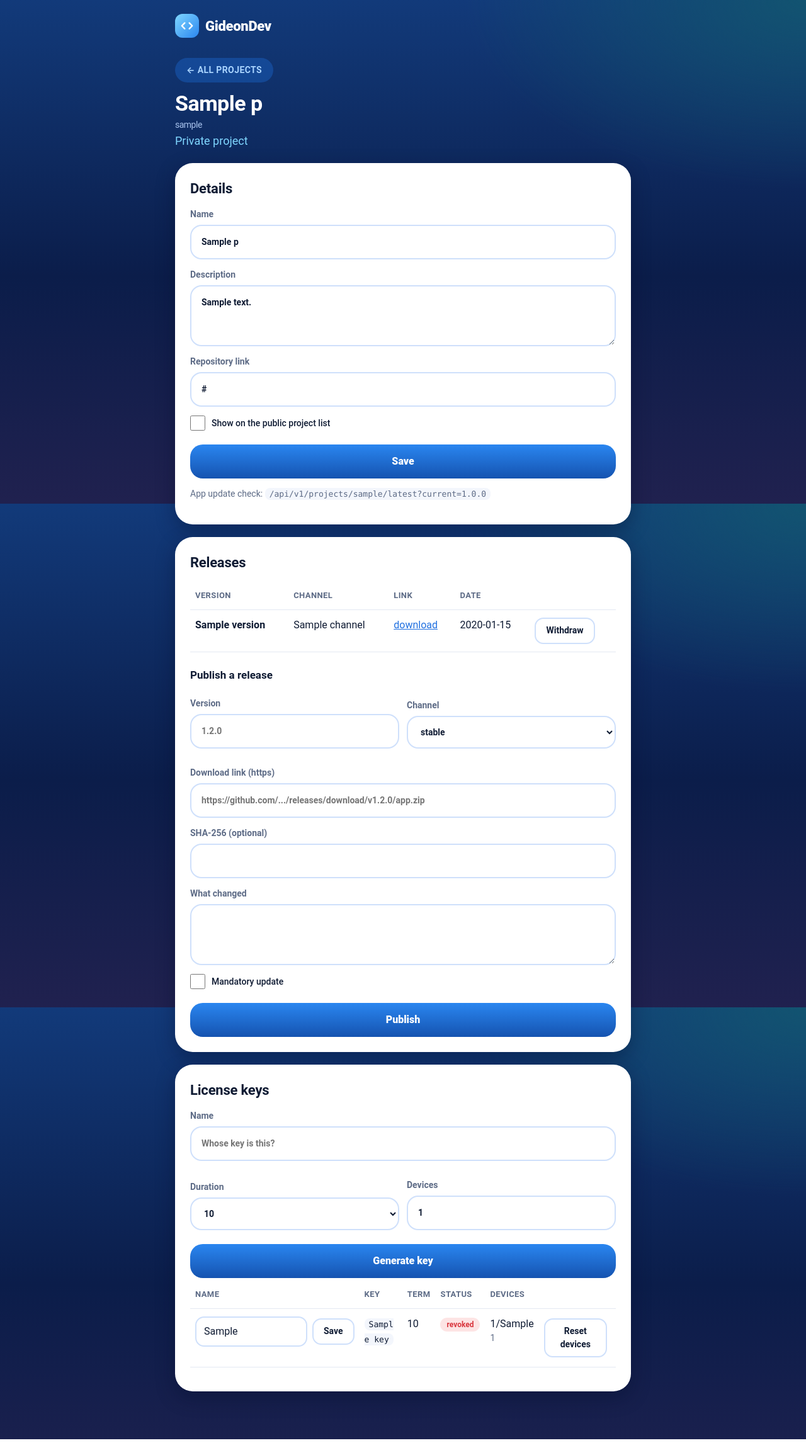
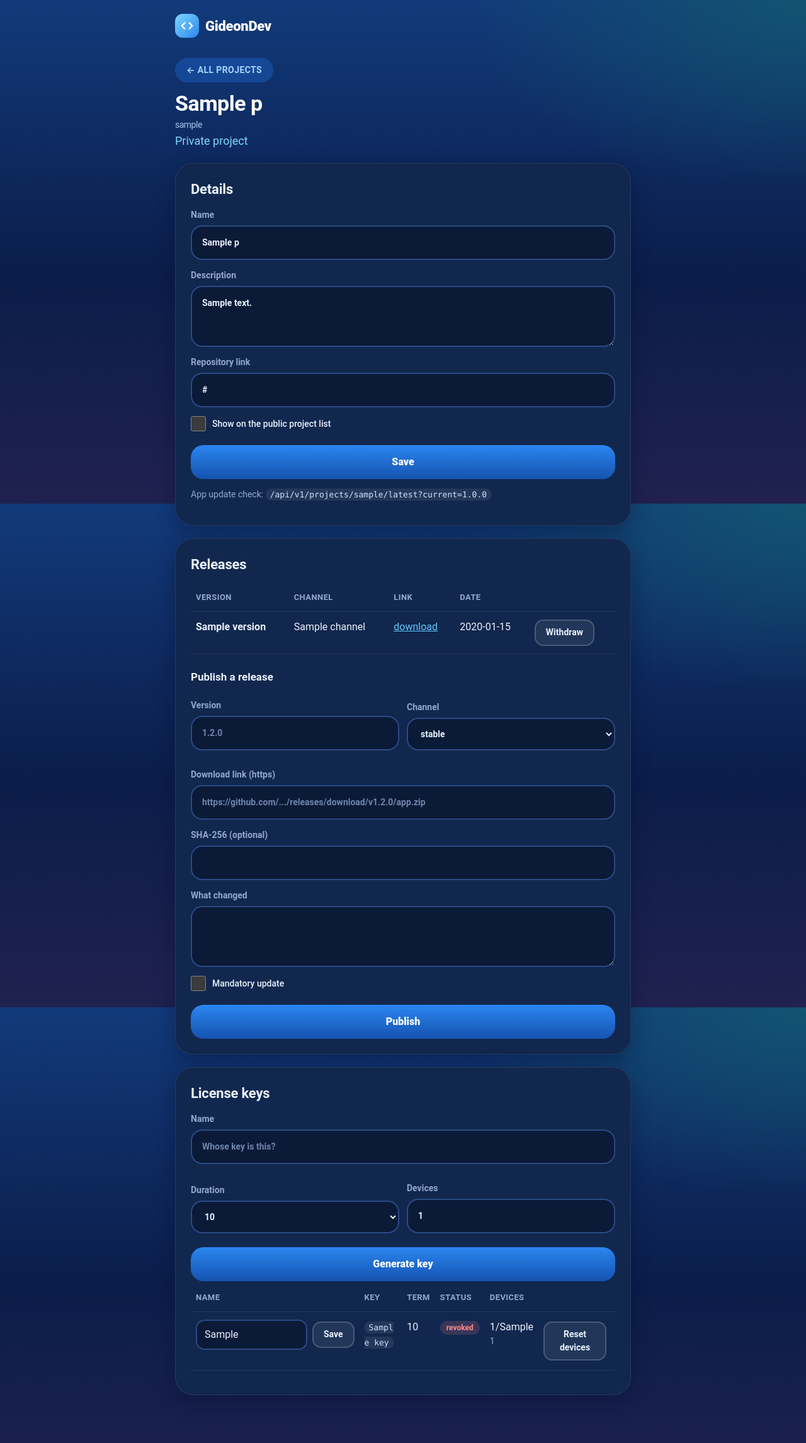
Before and after one commit to Gideonshaz/gideondev-portal, a Flask app: template templates/project.html in a window 1280 px wide. Shown: the whole page at 63% size. Run offline with Flask 3, Linux system fonts and the light colour scheme; the template is opened without the code that fills it: most values are stand-ins (such as "Sample title", 1, 10 or a date in 2020); parts of the project's set-up code (start-up, migrations or seed data) failed here and were passed over; some libraries are stand-ins or nearby versions.

Commit message:
Dark navy theme: consistent tiles, softer cards, cyan accents
Co-Authored-By: Claude Sonnet 5.5 <noreply@anthropic.com>
Claude-Session: https://claude.ai/code/session_01AGY16ZMduP72aiVogSh5pD

```diff
--- a/static/style.css
+++ b/static/style.css
@@ -1,10 +1,11 @@
 /* GideonDev Portal — deep-blue gradient, big rounded white cards, pill badges.
    Plain CSS only: the site's security policy allows no outside fonts or inline styles. */
 :root {
-  --navy: #0b1d4a; --navy2: #12356e; --teal: #12586f;
-  --ink: #0f1b33; --muted: #5d6b86; --line: #e3e8f2; --soft: #f3f6fc;
-  --blue: #1f6fe0; --blue2: #2a86f0; --blue-dark: #1553b0;
-  --cyan: #7fd6ff; --green: #17a45b; --red: #d9363e; --amber: #c27a00;
+  color-scheme: dark;
+  --card: #12274d; --card2: #0e2040; --field: #0b1a37;
+  --ink: #eaf1ff; --muted: #93a8cc; --line: rgba(255, 255, 255, .09); --soft: rgba(255, 255, 255, .07);
+  --blue: #5cc8ff; --blue2: #2a86f0; --blue-dark: #1553b0;
+  --cyan: #7fd6ff; --green: #6ee7a8; --red: #ff8a90; --amber: #ffc861;
   --radius: 28px;
 }
 * { box-sizing: border-box; }
@@ -43,8 +44,8 @@ h2 { margin: 0 0 14px; font-size: 22px; letter-spacing: -.2px; }
 h3 { margin: 24px 0 8px; font-size: 17px; }
 
 /* ---------- cards ---------- */
-.card { background: #fff; border-radius: var(--radius); padding: 24px; margin-bottom: 20px;
-  box-shadow: 0 10px 30px rgba(3, 12, 40, .35); overflow-x: auto; }
+.card { background: var(--card); border: 1px solid var(--line); border-radius: var(--radius); padding: 24px;
+  margin-bottom: 20px; box-shadow: 0 10px 30px rgba(3, 12, 40, .35); overflow-x: auto; }
 .narrow { max-width: 440px; margin: 40px auto; }
 .hero-card { text-align: center; }
 .badge { width: 76px; height: 76px; border-radius: 50%; margin: 0 auto 12px; display: grid;
@@ -53,28 +54,23 @@ h3 { margin: 24px 0 8px; font-size: 17px; }
 
 /* ---------- project list (dashboard) ---------- */
 .tile { display: flex; align-items: center; gap: 16px; padding: 20px; margin-bottom: 14px;
-  border-radius: var(--radius); background: #fff; color: var(--ink); text-decoration: none;
-  box-shadow: 0 10px 30px rgba(3, 12, 40, .3); }
-.tile:first-of-type { background: linear-gradient(135deg, #1f6fe0, #0e2f6e); color: #fff; }
+  border-radius: var(--radius); background: var(--card); border: 1px solid var(--line);
+  color: var(--ink); text-decoration: none; box-shadow: 0 10px 30px rgba(3, 12, 40, .3); }
+.tile:active { background: #163060; }
 .tile .ico { flex: none; width: 60px; height: 60px; border-radius: 50%; display: grid; place-items: center;
-  background: #e8f0ff; color: var(--blue); }
-.tile:first-of-type .ico { background: rgba(255, 255, 255, .22); color: #fff; }
+  background: rgba(92, 200, 255, .14); color: var(--cyan); }
 .tile .ico svg { width: 30px; height: 30px; }
 .tile .txt { flex: 1; min-width: 0; }
 .tile .name, .tile .meta { display: block; }
 .tile .name { font-size: 20px; font-weight: 800; letter-spacing: -.2px; }
 .tile .meta { margin-top: 3px; font-size: 15px; color: var(--muted); }
-.tile:first-of-type .meta { color: rgba(255, 255, 255, .8); }
 .tile .go { flex: none; width: 46px; height: 46px; border-radius: 50%; display: grid; place-items: center;
-  background: #fff; color: var(--navy); }
-.tile:first-of-type .go { background: #fff; }
+  background: rgba(255, 255, 255, .1); color: #fff; }
 .tile .go svg { width: 22px; height: 22px; }
 .chips { display: flex; flex-wrap: wrap; gap: 6px; margin-top: 8px; }
 .chip { padding: 3px 11px; border-radius: 999px; background: var(--soft); color: var(--muted);
   font-size: 13px; font-weight: 700; }
-.chip.on { background: #dcf5e8; color: #0d7a42; }
-.tile:first-of-type .chip { background: rgba(255, 255, 255, .2); color: #fff; }
-.tile:first-of-type .chip.on { background: #dcf5e8; color: #0d7a42; }
+.chip.on { background: rgba(110, 231, 168, .16); color: var(--green); }
 
 /* ---------- text helpers ---------- */
 .muted { color: var(--muted); font-size: 14px; font-weight: 400; }
@@ -82,19 +78,21 @@ h1 .muted { color: #a9c4ee; }
 .dim { opacity: .5; }
 .tag { display: inline-block; padding: 2px 10px; border-radius: 999px; background: var(--soft);
   color: var(--muted); font-size: 12px; font-weight: 700; }
-.tag.warn { background: #fff1d6; color: var(--amber); }
-.tag.bad { background: #fde4e4; color: var(--red); }
-.tag.good { background: #dcf5e8; color: #0d7a42; }
+.tag.warn { background: rgba(255, 200, 97, .16); color: var(--amber); }
+.tag.bad { background: rgba(255, 138, 144, .16); color: var(--red); }
+.tag.good { background: rgba(110, 231, 168, .16); color: var(--green); }
 code { font: 13px ui-monospace, Menlo, Consolas, monospace; word-break: break-all;
-  background: var(--soft); padding: 2px 7px; border-radius: 8px; }
-.flash { background: #fff; border-left: 6px solid var(--blue); border-radius: 18px; padding: 14px 18px;
+  background: rgba(255, 255, 255, .08); color: #cfe3ff; padding: 2px 7px; border-radius: 8px; }
+.flash { background: var(--card); color: var(--ink); border-left: 6px solid var(--blue); border-radius: 18px; padding: 14px 18px;
   margin: 8px 0 18px; font-weight: 600; box-shadow: 0 8px 22px rgba(3, 12, 40, .3); }
 
 /* ---------- forms ---------- */
 label { display: block; margin: 14px 0; color: var(--muted); font-size: 14px; font-weight: 700; }
 label.check { color: var(--ink); font-weight: 500; display: flex; align-items: center; gap: 10px; }
 input, select, textarea { display: block; width: 100%; margin-top: 6px; padding: 15px 16px;
-  background: #fff; color: var(--ink); border: 2px solid #cfe0fb; border-radius: 18px; font: inherit; }
+  background: var(--field); color: var(--ink); border: 2px solid #2a4a85; border-radius: 18px; font: inherit; }
+input::placeholder, textarea::placeholder { color: #6f86ad; }
+select option { background: var(--field); color: var(--ink); }
 input:focus, select:focus, textarea:focus { outline: none; border-color: var(--blue); }
 input[type=checkbox] { width: 24px; height: 24px; margin: 0; padding: 0; accent-color: var(--blue); }
 .row { display: flex; gap: 12px; align-items: flex-end; flex-wrap: wrap; }
@@ -109,8 +107,8 @@ form > button:last-child:not(.ghost), .card > form > button { width: 100%; margi
 .row > button { width: auto; margin-top: 0; }
 button:active, .btn:active { transform: translateY(1px); }
 button.ghost { min-height: 42px; padding: 8px 16px; border-radius: 14px; font-size: 14px;
-  background: #fff; color: var(--ink); border: 2px solid #cfe0fb; font-weight: 700; }
-button.danger { color: var(--red); border-color: #f1b8bb; }
+  background: rgba(255, 255, 255, .07); color: var(--ink); border: 2px solid rgba(255, 255, 255, .18); font-weight: 700; }
+button.danger { color: var(--red); border-color: rgba(255, 138, 144, .5); }
 
 /* ---------- tables: tidy on desktop, stacked cards on phones ---------- */
 table { width: 100%; border-collapse: collapse; margin: 4px 0 14px; }
@@ -122,7 +120,7 @@ th { color: var(--muted); font-weight: 700; font-size: 13px; text-transform: upp
   h1 { font-size: 30px; }
   table.stack thead { display: none; }
   table.stack, table.stack tbody, table.stack tr, table.stack td { display: block; width: 100%; }
-  table.stack tr { margin-bottom: 14px; padding: 14px; border-radius: 20px; background: var(--soft); }
+  table.stack tr { margin-bottom: 14px; padding: 14px; border-radius: 20px; background: var(--card2); border: 1px solid var(--line); }
   table.stack td { border: 0; padding: 5px 0; }
   table.stack td[data-label]::before { content: attr(data-label); display: block; color: var(--muted);
     font-size: 12px; font-weight: 700; text-transform: uppercase; letter-spacing: .4px; }
```
